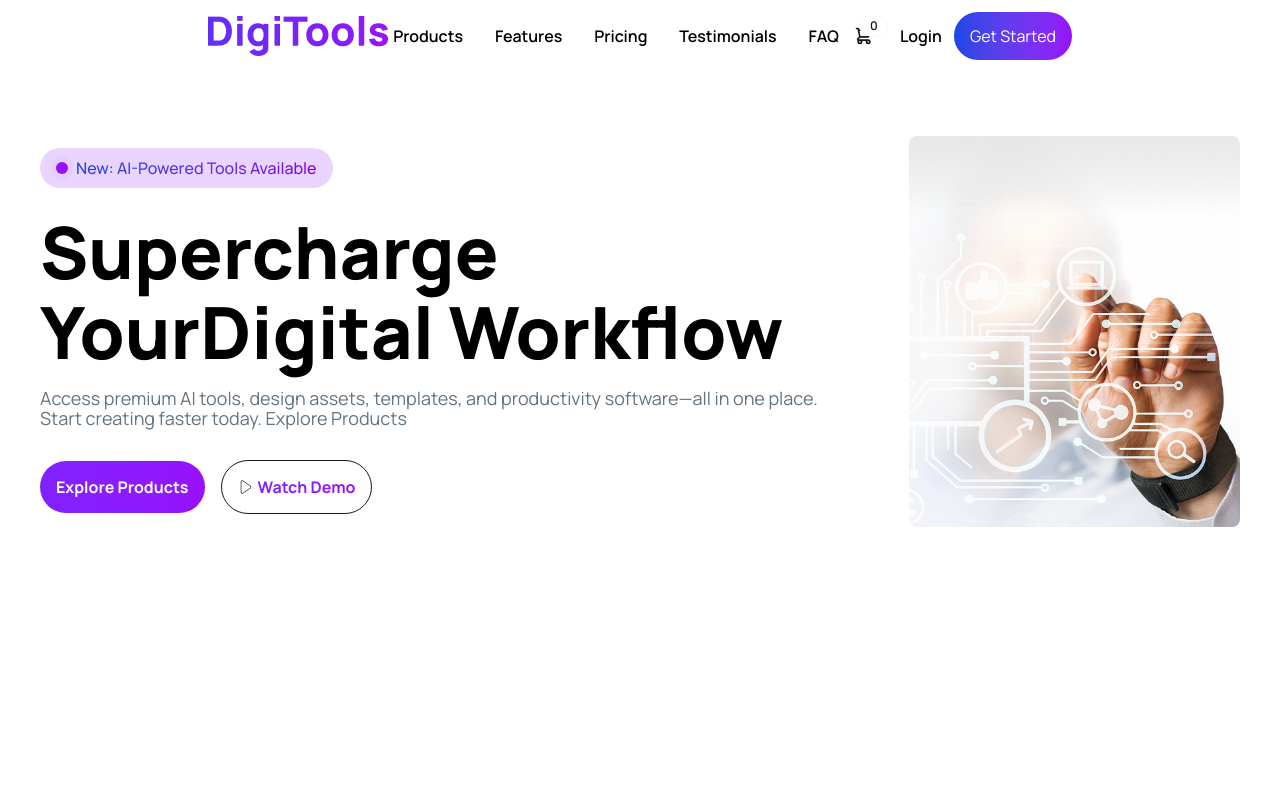
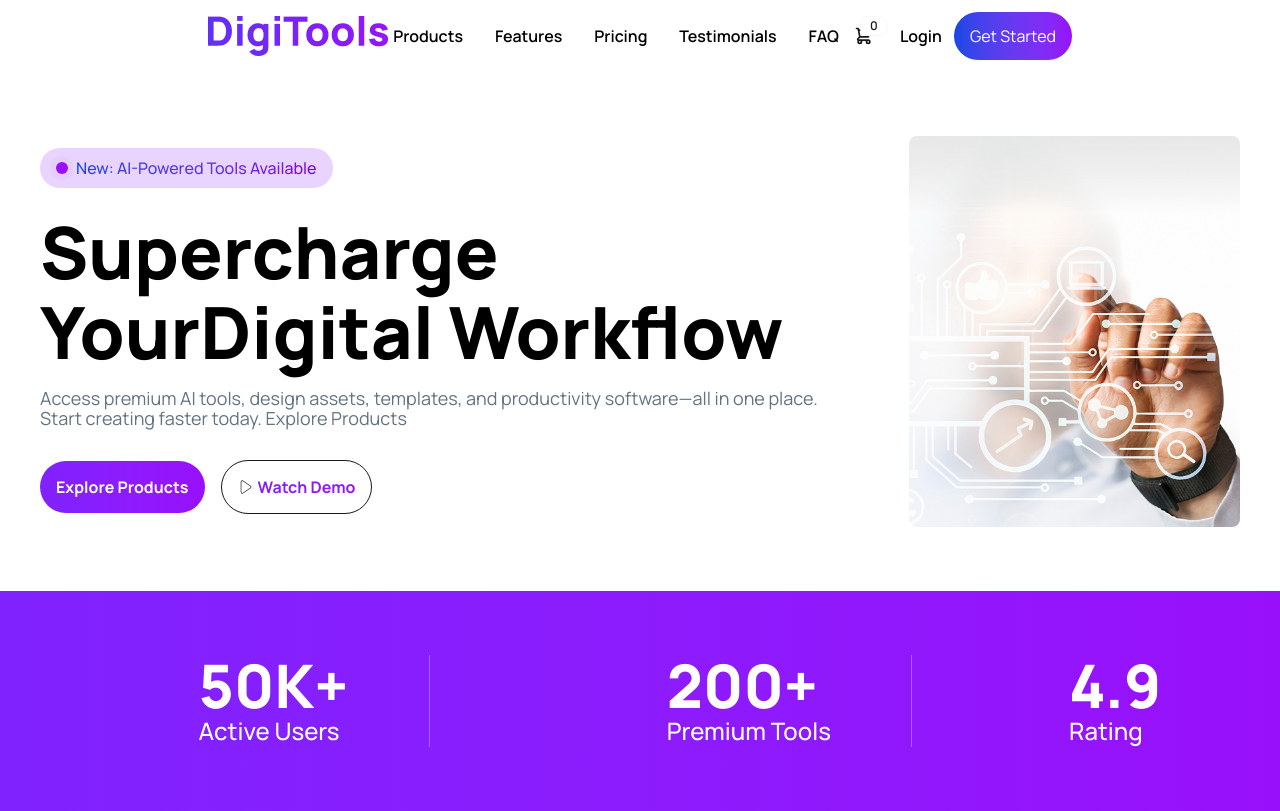
Before and after one commit to a1mb0t38/assignment-6, a React (Vite) app: page / in a window 1280 px wide. Built offline with nearby package versions, Linux system fonts and the light colour scheme.

Commit message:
added the intro section

```diff
--- a/src/App.jsx
+++ b/src/App.jsx
@@ -1,5 +1,6 @@
 import './App.css'
 import Banner from './components/banner/Banner'
+import Intro from './components/intro/Intro'
 import NavBar from './components/navbar/NavBar'
 
 function App() {
@@ -9,6 +10,7 @@ function App() {
     <>
       <NavBar></NavBar>
       <Banner></Banner>
+      <Intro></Intro>
     </>
   )
 }
--- /dev/null
+++ b/src/components/intro/Intro.jsx
@@ -0,0 +1,24 @@
+import React from 'react';
+
+const Intro = () => {
+    return (
+        <div className='bg-linear-to-r from-violet-600 to-purple-600'>
+            <div className='flex max-w-[1200px] mx-auto items-center justify-around text-white py-16 divide-x divide-white/30'>
+                <div className='px-20'>
+                    <h1 className='font-extrabold text-6xl'>50K+</h1>
+                    <p className='font-medium text-2xl'>Active Users</p>
+                </div>
+                <div className='px-20'>
+                    <h1 className='font-extrabold text-6xl'>200+</h1>
+                    <p className='font-medium text-2xl'>Premium Tools</p>
+                </div>
+                <div>
+                    <h1 className='font-extrabold text-6xl'>4.9</h1>
+                    <p className='font-medium text-2xl'>Rating</p>
+                </div>
+            </div>
+        </div>
+    );
+};
+
+export default Intro;
```
